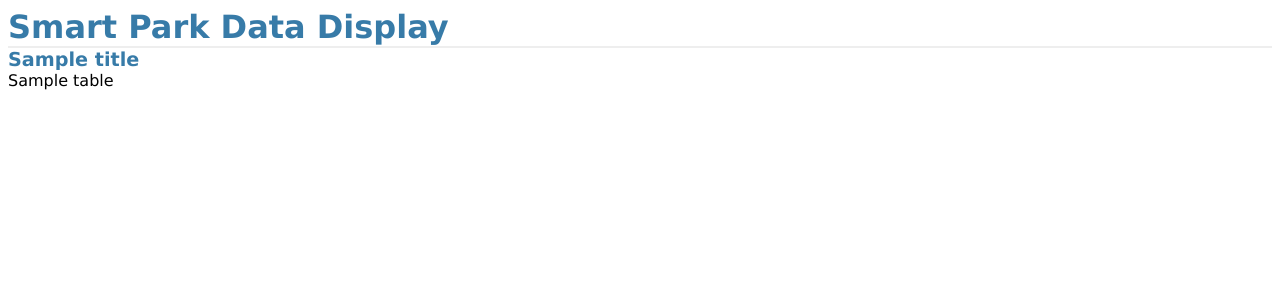
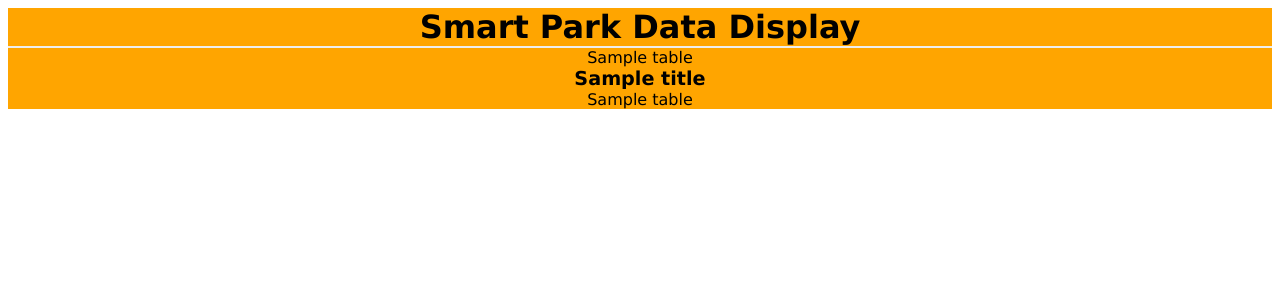
Before and after one commit to NikhilJArora/fydp-codebase, a Flask app: template local/templates/view.html in a window 1280 px wide. Shown: the top 300 px of the page. Run offline with Flask 2, Linux system fonts and the light colour scheme; the template is opened without the code that fills it: most values are stand-ins (such as "Sample title", 1, 10 or a date in 2020); data that the repository does not hold is empty; some libraries are stand-ins or nearby versions.

Commit message:
added finished ui

```diff
--- a/local/app.py
+++ b/local/app.py
@@ -3,37 +3,31 @@ import pandas as pd
 
 app = Flask(__name__)
 
+data_path = '/Users/nikhilarora/data/fydp/pi_data/output.csv'
 
 @app.route('/')
 def index():
     return render_template('index.html')
 
 
-@app.route('/suggestions')
-def suggestions():
-    text = request.args.get('jsdata')
-
-    suggestions_list = []
-
-    if text:
-        r = requests.get('http://suggestqueries.google.com/complete/search?output=toolbar&hl=ru&q={}&gl=in'.format(text))
-
-        soup = BeautifulSoup(r.content, 'lxml')
-
-        suggestions = soup.find_all('suggestion')
-
-        for suggestion in suggestions:
-            suggestions_list.append(suggestion.attrs['data'])
-
-
 @app.route("/tables")
 def show_tables():
-    data_path = '/Users/nikhilarora/data/fydp/pi_data/output.csv'
+
     ps_data = pd.read_csv(data_path)
     #return render_template('view.html',tables=[females.to_html(classes='female'), males.to_html(classes='male')],
     #titles = ['na', 'Female surfers', 'Male surfers'])
-    return render_template('view.html',tables=[ps_data.to_html(classes='states')],
-    titles = ['na', 'Parking Spots'])
+    return render_template(
+                            'view.html',
+                            table=get_new_html()
+                        )
+
+@app.route("/poll_stats")
+def system_info(): # you need an endpoint on the server that returns your info...
+    return get_new_html()
+
+def get_new_html():
+    return pd.read_csv(data_path).to_html(classes='states', index=False)
+
 
 if __name__ == "__main__":
     app.run(debug=True)
--- a/local/static/style.css
+++ b/local/static/style.css
@@ -1,5 +1,17 @@
-body            { font-family: "Lucida Sans Unicode", "Lucida Grande", sans-serif;}
-a, h1, h2       { color: #377ba8; }
+#wrapper {
+  background-color: orange; /* for vizualization purposes */
+  text-align: center;
+  vertical-align: middle;
+}
+#content {
+  background-color: orange; /* for vizualization purposes */
+  display: inline-block;
+}
+
+body            {
+  font-family: "Lucida Sans Unicode", "Lucida Grande", sans-serif;
+}
+a, h1, h2       { color: black; }
 h1, h2          { margin: 0; }
 h1              { border-bottom: 2px solid #eee; }
 h2              { font-size: 1.2em; }
@@ -8,11 +20,12 @@ table.dataframe, .dataframe th, .dataframe td {
   border: none;
   border-bottom: 1px solid #C8C8C8;
   border-collapse: collapse;
-  text-align:left;
+
   padding: 10px;
   margin-bottom: 40px;
-  font-size: 0.9em;
+  font-size: 1.2em;
 }
+
 
 .male th {
     background-color: #add8e6;
--- a/local/templates/view.html
+++ b/local/templates/view.html
@@ -1,10 +1,17 @@
+<script src="https://code.jquery.com/jquery-3.2.1.js"></script>
 <!doctype html>
-<title>Simple tables</title>
+<title>ParkSmart</title>
 <link rel=stylesheet type=text/css href="{{ url_for('static', filename='style.css') }}">
-<div class=page>
+<div id="wrapper" class="page">
   <h1>Smart Park Data Display</h1>
-  {% for table in tables %}
-    <h2>{{titles[loop.index]}}</h2>
-    {{ table|safe }}
-  {% endfor %}
+  <div id="content">
+    {{  table }}
+      <h2>{{ title }}</h2>
+      {{ table|safe }}
+  </div>
 </div>
+<script>
+setInterval(function(){ // load the data from your endpoint into the div
+    $("#content").load("/poll_stats")
+},1000)
+</script>
--- a/src/viewset.py
+++ b/src/viewset.py
@@ -154,4 +154,5 @@ class ParkingSpot(object):
         return self.classifier.predict(H)
 
 def get_time_str():
-    return datetime.now().strftime('%Y%m%d %H%M%S')
+    # datetime.now().strftime('%Y%m%d %H%M%S')
+    return datetime.now().strftime('%H:%M:%S')
```
Also changed, not shown: local/tester_file.py (added, +10 -0 lines).
